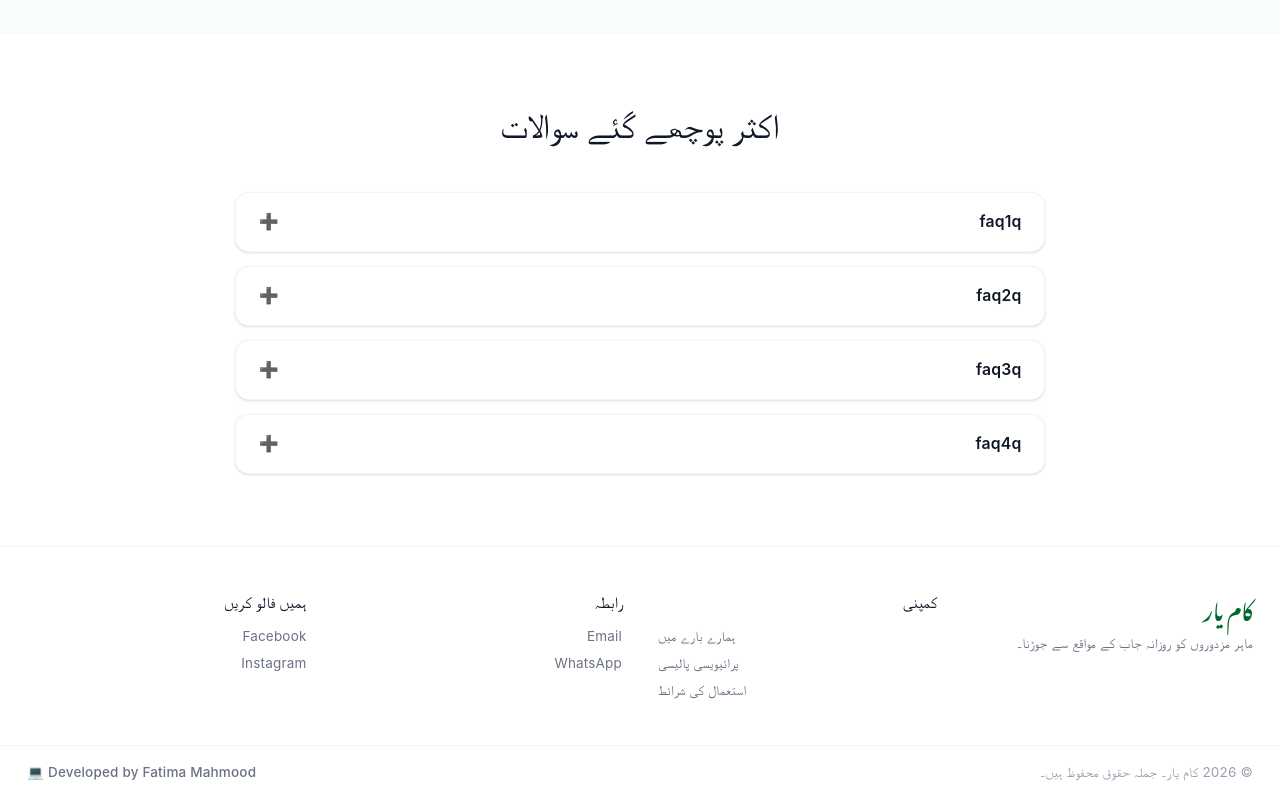
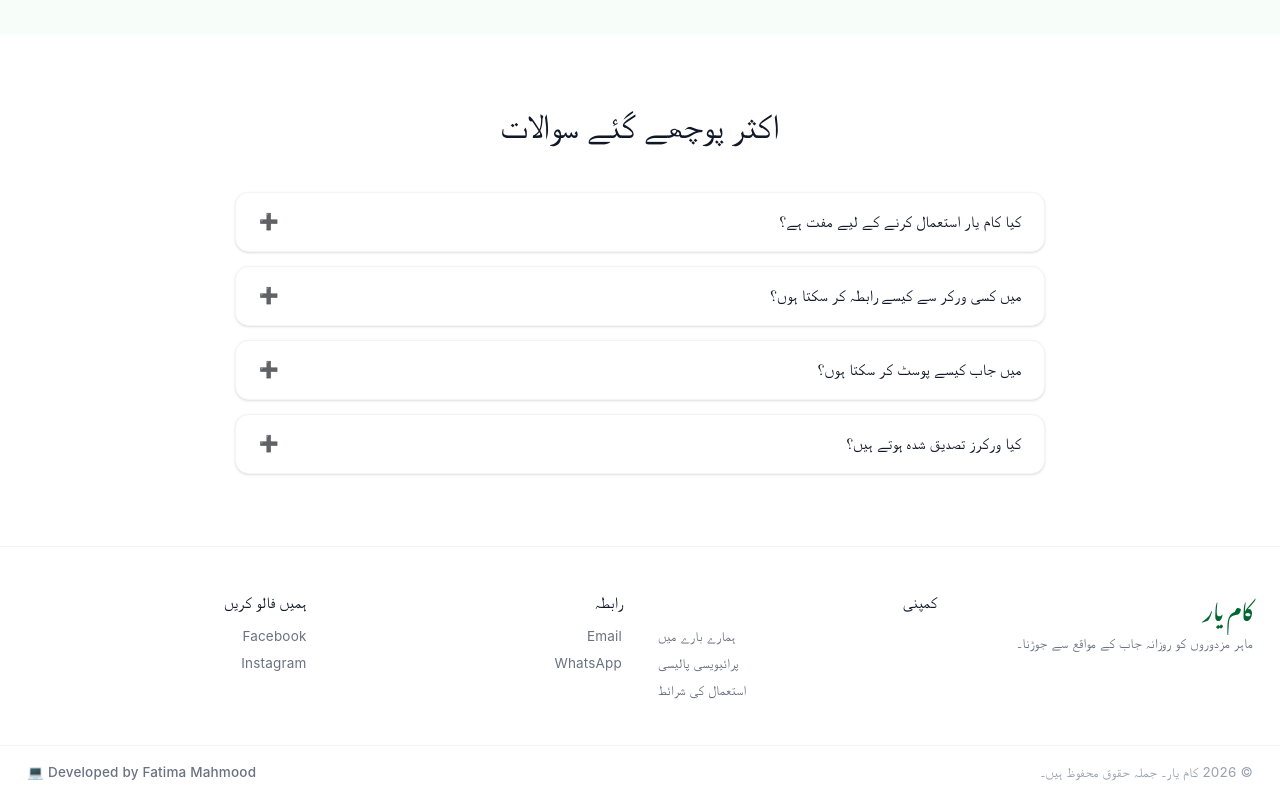
Before and after one commit to Fatima-3015/KaamYaar, a React (Vite) app: page / in a window 1280 px wide. Shown: the part 3016-3816 px from the top of the page. Built offline with nearby package versions, Linux system fonts and the light colour scheme; no server answers; the database is empty.

Commit message:
Update Landing.jsx

```diff
--- a/src/pages/Landing.jsx
+++ b/src/pages/Landing.jsx
@@ -1,4 +1,4 @@
-import { useState, useEffect } from 'react'
+import { useState, useEffect, useMemo } from 'react'
 import { useNavigate } from 'react-router-dom'
 import { motion } from 'framer-motion'
 import {
@@ -44,7 +44,7 @@ const fadeUp = {
 
 export default function Landing() {
   const navigate = useNavigate()
-  const { t } = useLanguage()
+  const { t, language } = useLanguage()
 
   const [searchTerm, setSearchTerm] = useState('')
   const [darkMode, setDarkMode] = useState(false)
@@ -93,24 +93,21 @@ export default function Landing() {
     }
   ]
 
-  const FAQS = [
-    {
-      q: t('faq1q') || 'Is KaamYaar free to use?',
-      a: t('faq1a') || 'Yes, KaamYaar is 100% free for both workers and employers.'
-    },
-    {
-      q: t('faq2q') || 'How do I contact a worker?',
-      a: t('faq2a') || 'Simply click on a worker profile to view their phone number or start a chat.'
-    },
-    {
-      q: t('faq3q') || 'How can I post a job requirement?',
-      a: t('faq3a') || 'Sign up as an employer and click "Post New Job" from your dashboard.'
-    },
-    {
-      q: t('faq4q') || 'Are the workers verified?',
-      a: t('faq4a') || 'Ratings and reviews are left by genuine employers after completed work.'
-    }
-  ]
+  const FAQS = useMemo(() => (
+    language === 'en'
+      ? [
+          { q: 'Is KaamYaar free to use?', a: 'Yes, KaamYaar is 100% free for both workers and employers.' },
+          { q: 'How do I contact a worker?', a: 'Simply click on a worker profile to view their phone number or start a chat.' },
+          { q: 'How can I post a job requirement?', a: 'Sign up as an employer and click "Post New Job" from your dashboard.' },
+          { q: 'Are the workers verified?', a: 'Ratings and reviews are left by genuine employers after completed work.' }
+        ]
+      : [
+          { q: 'کیا کام یار استعمال کرنے کے لیے مفت ہے؟', a: 'جی ہاں، کام یار ورکرز اور ایمپلائرز دونوں کے لیے بالکل مفت ہے۔' },
+          { q: 'میں کسی ورکر سے کیسے رابطہ کر سکتا ہوں؟', a: 'کسی بھی ورکر کی پروفائل پر کلک کریں اور ان کا نمبر دیکھ کر یا چیٹ کے ذریعے رابطہ کریں۔' },
+          { q: 'میں جاب کیسے پوسٹ کر سکتا ہوں؟', a: 'بطور ایمپلائر سائن اپ کریں اور اپنے ڈیش بورڈ سے "Post New Job" پر کلک کریں۔' },
+          { q: 'کیا ورکرز تصدیق شدہ ہوتے ہیں؟', a: 'جی ہاں، ریٹنگز اور ریویوز اصل ایمپلائرز کام مکمل ہونے کے بعد دیتے ہیں۔' }
+        ]
+  ), [language])
 
   const TESTIMONIALS = [
     { quote: 'Maine 10 minute mein achha electrician dhoond liya.', name: 'Ayesha', city: 'Lahore' },
```
